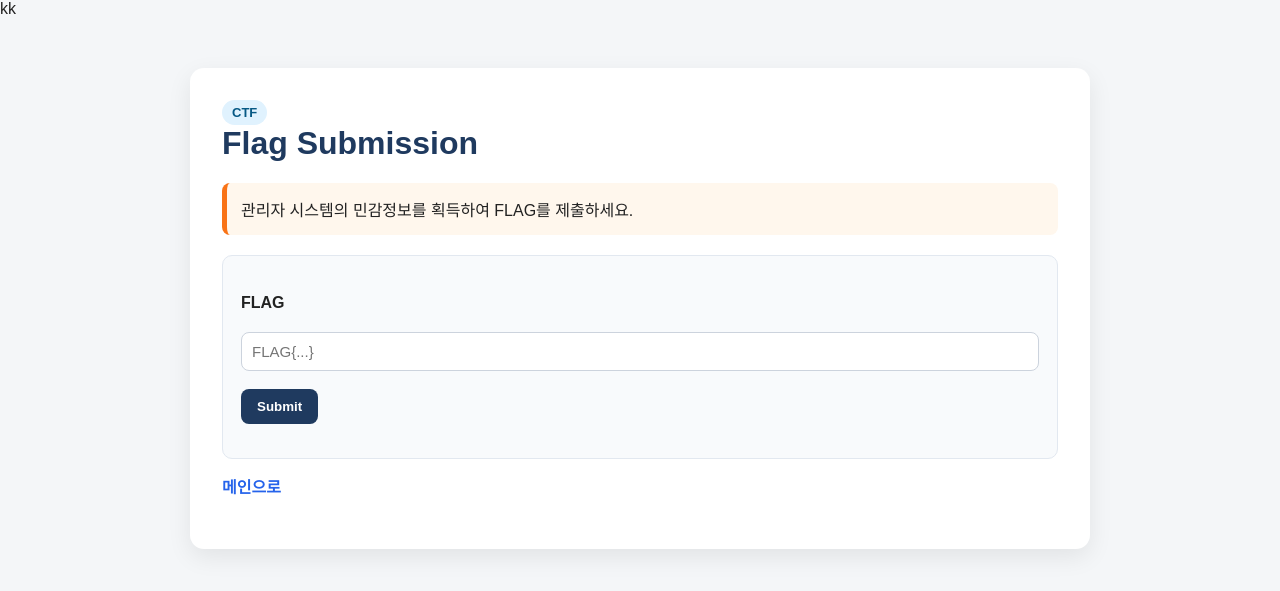
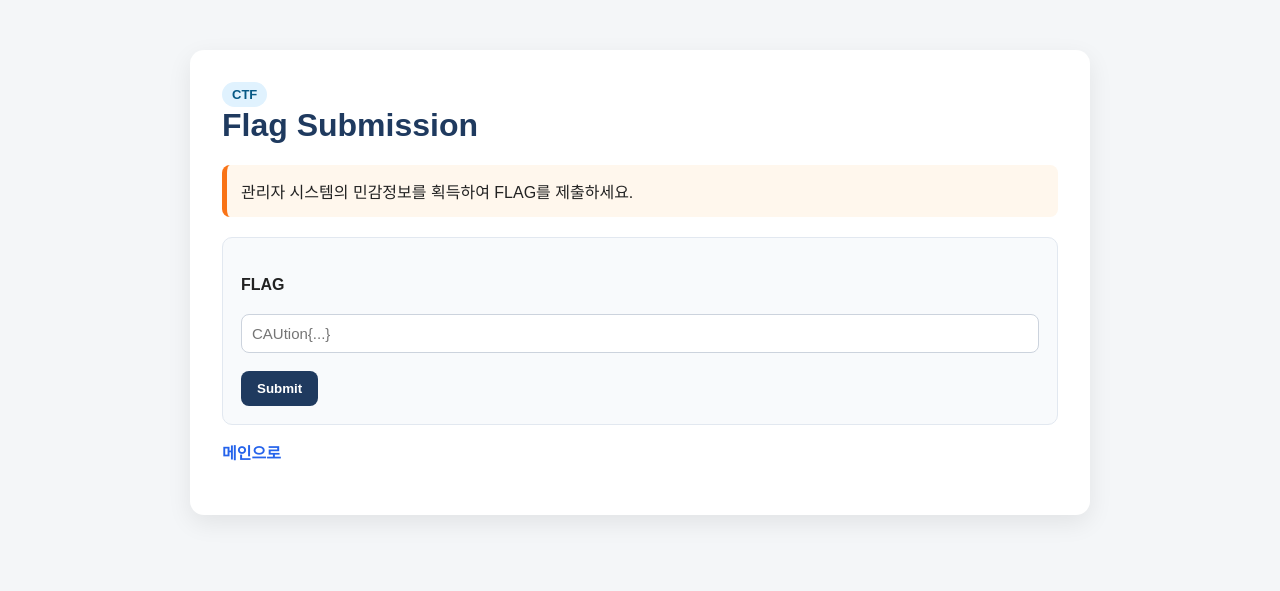
Before and after one commit to SoliShim/CAUtion-CTF-A-team, a Flask app: page /flag in a window 1280 px wide. Shown: the top 591 px of the page. Run offline with Flask 3, Linux system fonts and the light colour scheme.

Commit message:
Update flag.html

```diff
--- a/XSS/templates/flag.html
+++ b/XSS/templates/flag.html
@@ -1,4 +1,4 @@
-kk<!DOCTYPE html>
+<!DOCTYPE html>
 <html>
 <head>
 
@@ -33,7 +33,7 @@ kk<!DOCTYPE html>
 
         <input type="text"
                name="flag"
-               placeholder="FLAG{...}"
+               placeholder="CAUtion{...}"
                required>
 
         <br><br>
```
